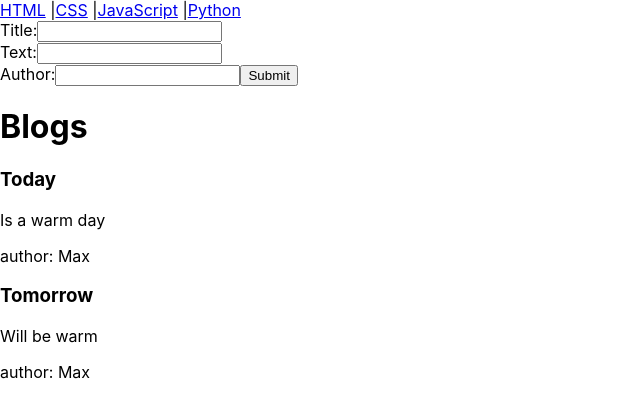
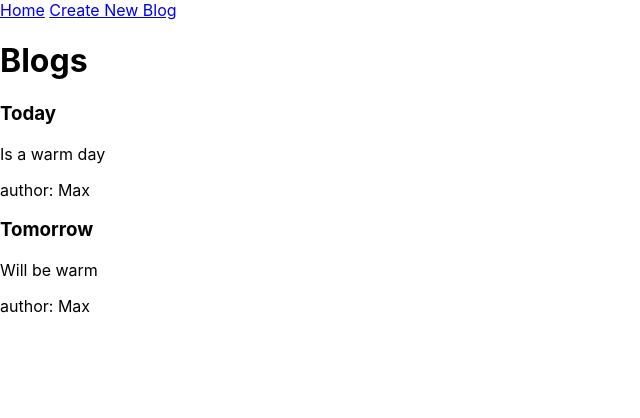
Before and after one commit to ginnygu/blogs-client-react-app, a React (Create React App) app: page / in a window 1280 px wide. Shown: the top 418 px of the page, without its empty margins (0-640 px from the left). Built offline with nearby package versions, Linux system fonts and the light colour scheme.

Commit message:
Added React-Router-Dom

```diff
--- a/package.json
+++ b/package.json
@@ -8,6 +8,7 @@
     "@testing-library/user-event": "^13.5.0",
     "react": "^18.2.0",
     "react-dom": "^18.2.0",
+    "react-router-dom": "^6.10.0",
     "react-scripts": "5.0.1",
     "web-vitals": "^2.1.4"
   },
--- a/src/App.js
+++ b/src/App.js
@@ -3,6 +3,7 @@ import NavBar from "./components/NavBar";
 import Blogs from "./components/Blogs";
 import BlogForm from "./components/BlogForm";
 import { useState } from "react";
+import { Route, Routes } from "react-router-dom";
 
 function App() {
 	const initialState = [
@@ -24,8 +25,13 @@ function App() {
 		<div>
 			<NavBar />
 			{/* <BlogForm setBlogsProps={setBlogs} blogsProps={blogs} /> */}
-			<BlogForm setBlogsProps={setBlogs} />
-			<Blogs blogsProps={blogs} />
+			<Routes>
+				<Route path="/" element={<Blogs blogsProps={blogs} />} />
+				<Route
+					path="/blog-form"
+					element={<BlogForm setBlogsProps={setBlogs} />}
+				/>
+			</Routes>
 		</div>
 	);
 }
--- a/src/components/BlogForm.js
+++ b/src/components/BlogForm.js
@@ -1,9 +1,12 @@
 import { useState } from "react";
+import { useNavigate } from "react-router-dom";
 
 function BlogForm(props) {
 	const [titleInput, setTitleInput] = useState("");
 	const [textInput, setTextInput] = useState("");
 	const [authorInput, setAuthorInput] = useState("");
+
+	const navigate = useNavigate();
 
 	console.log(props);
 	const handleOnSubmit = (e) => {
@@ -21,6 +24,7 @@ function BlogForm(props) {
 		setTitleInput("");
 		setTextInput("");
 		setAuthorInput("");
+		navigate("/");
 		//props.setBlogsProps([...props.blogsProps, newBlog])
 		//function getInfo(callback){}
 		//getInfo(handleOnSubmit)
--- a/src/components/NavBar.js
+++ b/src/components/NavBar.js
@@ -1,8 +1,10 @@
+import { Link } from "react-router-dom";
 function NavBar() {
 	return (
 		<nav>
-			<a href="/html/">HTML</a> |<a href="/css/">CSS</a> |
-			<a href="/js/">JavaScript</a> |<a href="/python/">Python</a>
+			<Link to="/">Home</Link>
+			{"    "}
+			<Link to="/blog-form">Create New Blog</Link>
 		</nav>
 	);
 }
--- a/src/index.js
+++ b/src/index.js
@@ -1,14 +1,17 @@
-import React from 'react';
-import ReactDOM from 'react-dom/client';
-import './index.css';
-import App from './App';
-import reportWebVitals from './reportWebVitals';
+import React from "react";
+import ReactDOM from "react-dom/client";
+import "./index.css";
+import App from "./App";
+import reportWebVitals from "./reportWebVitals";
+import { BrowserRouter } from "react-router-dom";
 
-const root = ReactDOM.createRoot(document.getElementById('root'));
+const root = ReactDOM.createRoot(document.getElementById("root"));
 root.render(
-  <React.StrictMode>
-    <App />
-  </React.StrictMode>
+	<React.StrictMode>
+		<BrowserRouter>
+			<App />
+		</BrowserRouter>
+	</React.StrictMode>
 );
 
 // If you want to start measuring performance in your app, pass a function
```
Also changed, not shown: 1 other file (tests, documents, lock files or other folders).
